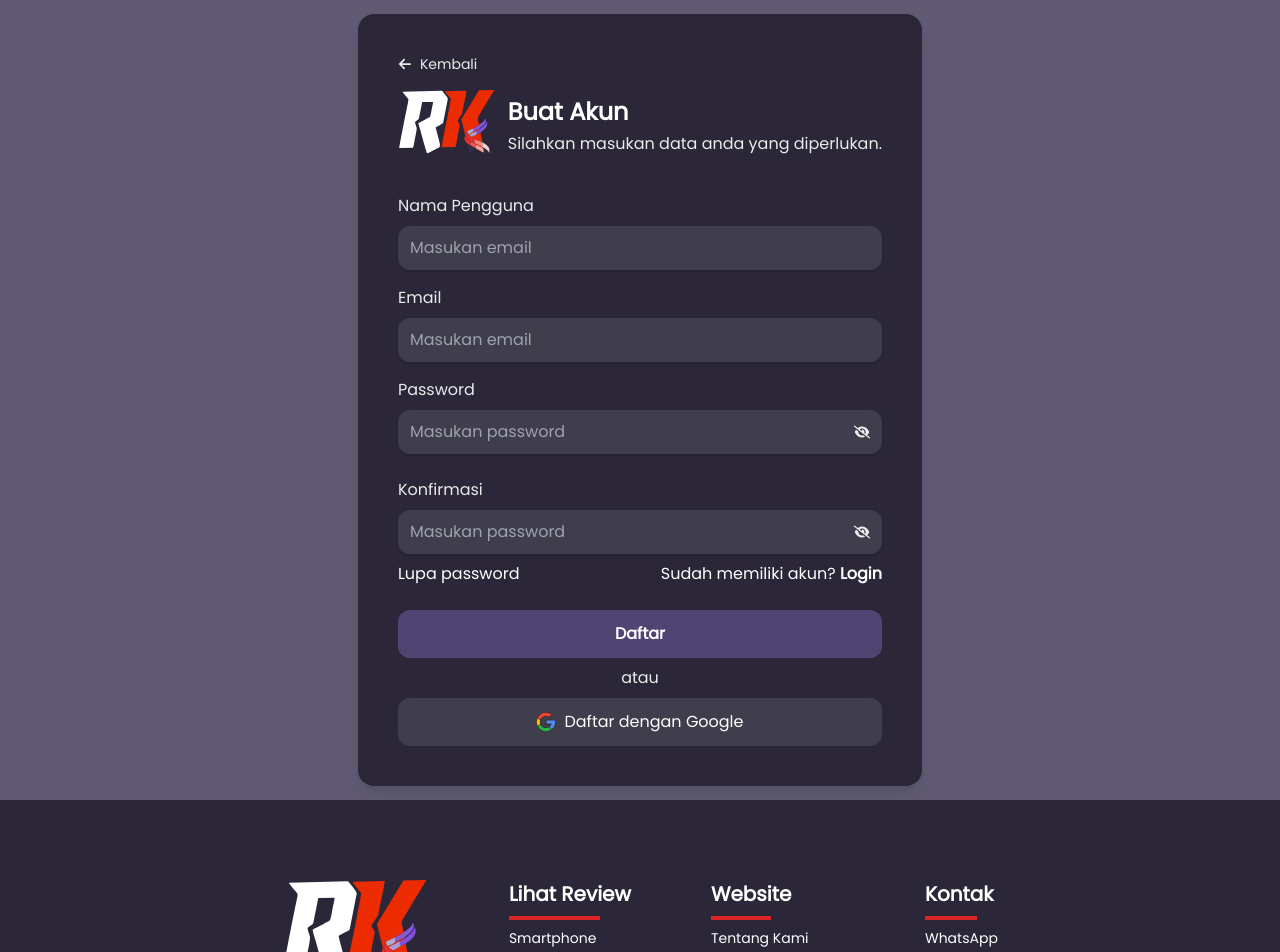
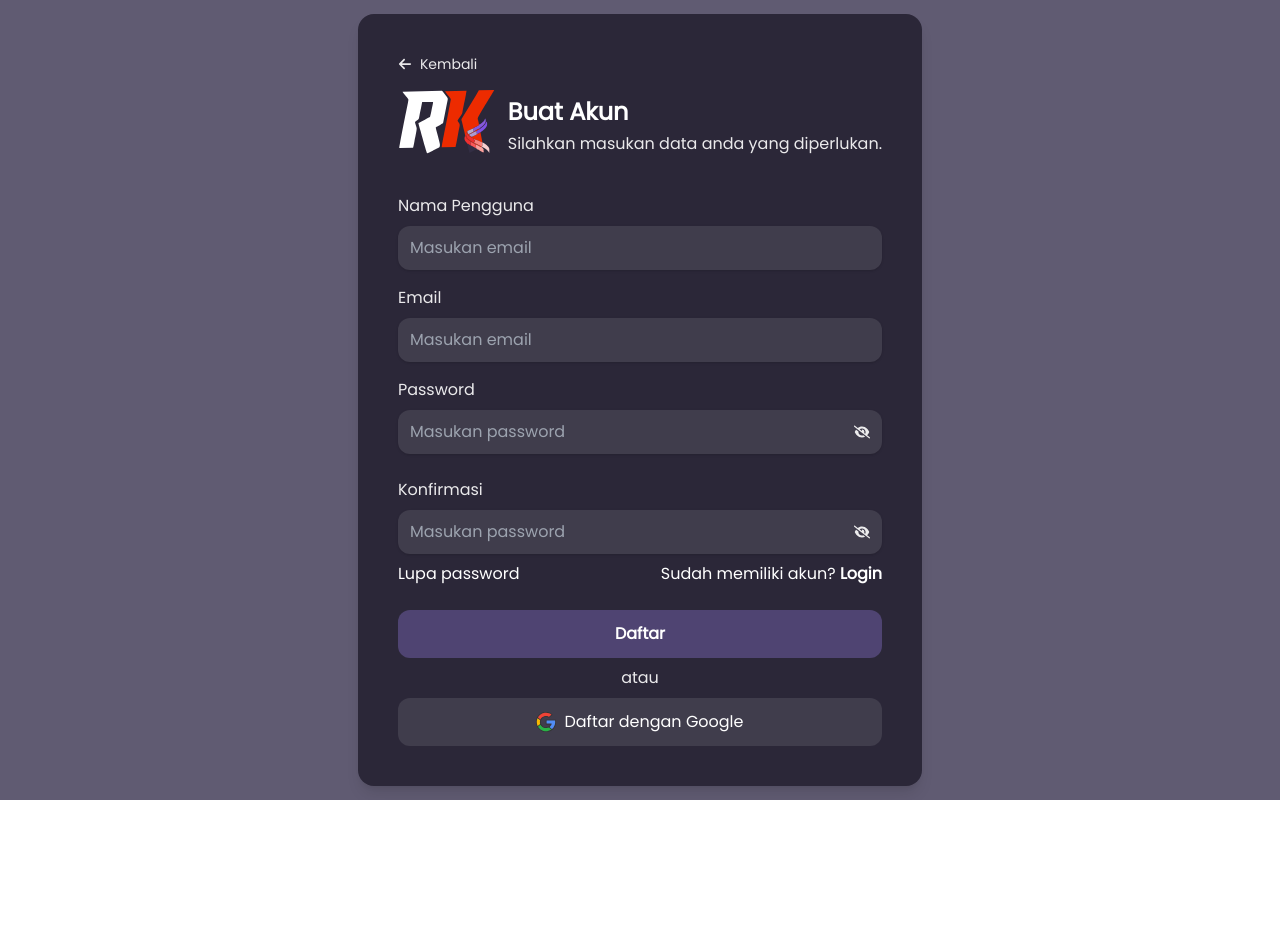
Before and after one commit to andrr64/ReviewKuy-Website, a React (Vite) app in the folder client/: page /register in a window 1280 px wide. Shown: the top 952 px of the page. After the commit the page ends 800 px from the top, so only its background shows below. Built offline with nearby package versions, Linux system fonts and the light colour scheme.

Commit message:
update app.tsx

```diff
--- a/client/src/App.tsx
+++ b/client/src/App.tsx
@@ -2,23 +2,23 @@ import { BrowserRouter, Routes, Route } from "react-router-dom";
 import LoginPage from "./pages/login";
 import RegisterPage from "./pages/registration";
 import Home from "./pages/home";
-import Footer from "./components/footer";
+import MainLayout from "./layouts/MainLayout";
 
 function App() {
   return (
     <BrowserRouter>
-      <div className="app">
-        <main className="min-h-screen">
-          <Routes>
-            <Route path="/" element={<Home/>} />
-            <Route path="/login" element={<LoginPage/>} />
-            <Route path="/register" element={<RegisterPage/>} />
-          </Routes>
-        </main>
-        <Footer/>
-      </div>
+      <Routes>
+        {/* Rute tanpa MainLayout */}
+        <Route path="/login" element={<LoginPage />} />
+        <Route path="/register" element={<RegisterPage />} />
+
+        {/* Rute dengan MainLayout */}
+        <Route element={<MainLayout />}>
+          <Route path="/" element={<Home />} />
+        </Route>
+      </Routes>
     </BrowserRouter>
   );
 }
 
-export default App
+export default App;
```
